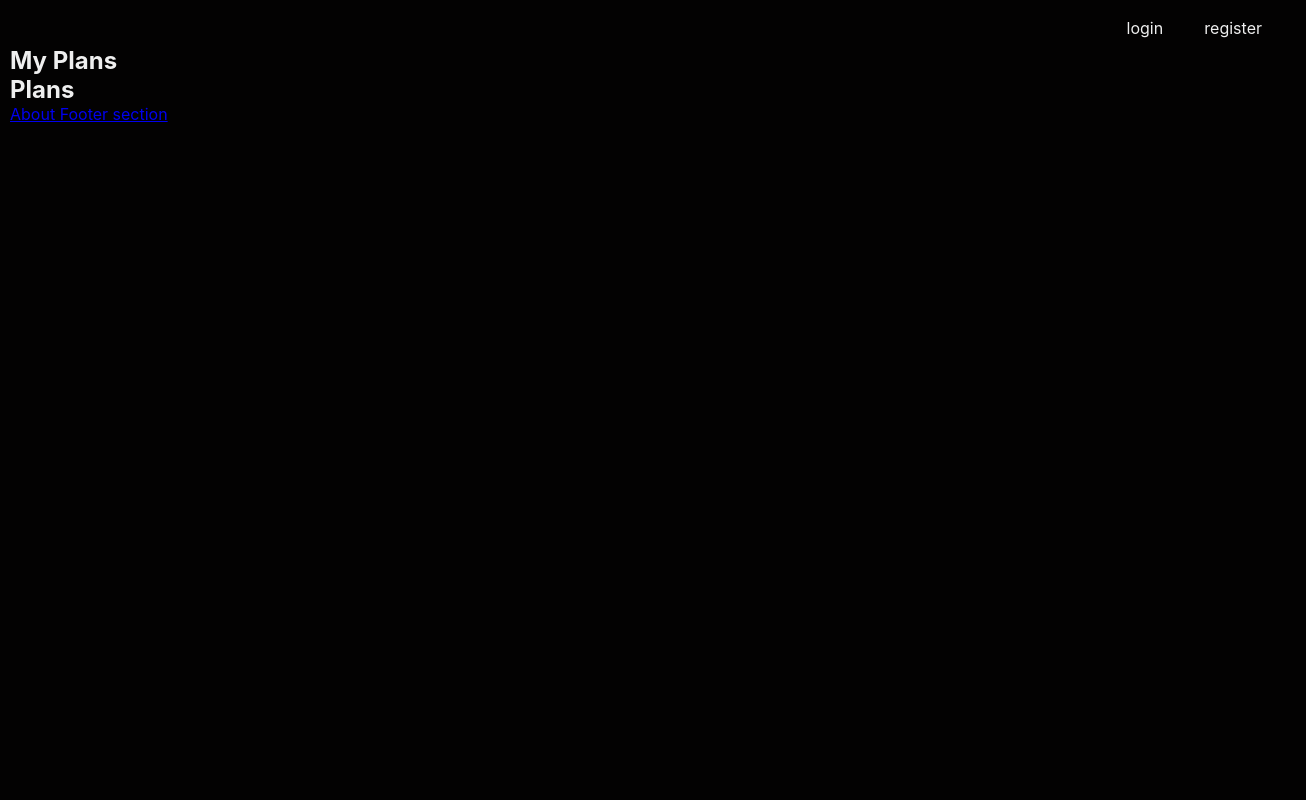
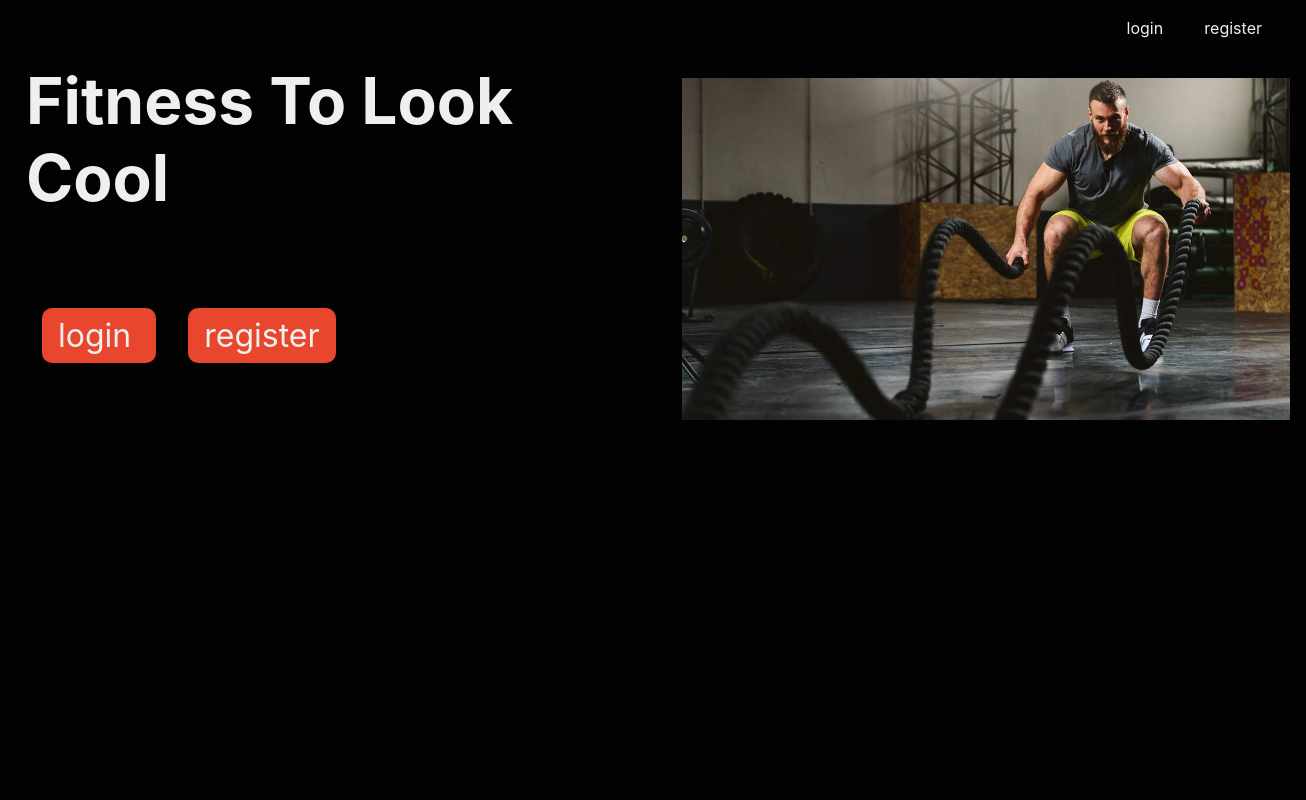
Before and after one commit to rijothedeveloper/WorkoutLogger, a React (Create React App) app in the folder Frontend/workout-logger/: page / in a window 1280 px wide. Shown: the top 800 px of the page, 1306 px wide, since content can reach past the window. Built offline with nearby package versions, Linux system fonts and the light colour scheme.

Commit message:
home page updated

```diff
--- a/Frontend/workout-logger/src/App.css
+++ b/Frontend/workout-logger/src/App.css
@@ -81,6 +81,35 @@ input[type="submit"] {
   background-color: var(--secondary-color);
 }
 
+.home {
+  width: 100vw;
+  height: 1000px;
+  display: flex;
+}
+
+.homec {
+  flex-basis: 50%;
+  font-size: xx-large;
+  margin: 16px;
+}
+
+.homec img {
+  width: 100%;
+}
+
+.homec a {
+  padding: 8px 16px;
+  margin: 16px;
+  border-radius: 10px;
+  text-decoration: none;
+  color: var(--white-color);
+  background-color: var(--secondary-color);
+}
+
+.homec h1 {
+  margin-bottom: 100px;
+}
+
 .logo {
   margin-right: auto;
 }
--- a/Frontend/workout-logger/src/components/Main.js
+++ b/Frontend/workout-logger/src/components/Main.js
@@ -1,8 +1,15 @@
 import Plans from "./Plans";
 import SavedPlans from "./SavedPlans";
 import Workouts from "./Workouts";
+import UserContext from "../UserContext";
+import { useContext } from "react";
+import NavItem from "./NavItem";
+import fitImg from "../images/fitnessbg.jpeg";
 
 const Main = () => {
+  const [user] = useContext(UserContext);
+  function outPut() {
+    if (user.loggedin) {
       return (
         <>
           <SavedPlans />
@@ -10,6 +17,22 @@ const Main = () => {
           <Workouts />
         </>
       );
+    } else {
+      return (
+        <div class="home">
+          <div class="homec">
+            <h1>Fitness To Look Cool</h1>
+            <NavItem link="login" />
+            <NavItem link="register" />
+          </div>
+          <div class="homec">
+            <img src={fitImg} class="homec" />
+          </div>
+        </div>
+      );
+    }
+  }
+  return outPut();
 };
 
 export default Main;
```
Also changed, not shown: Frontend/workout-logger/src/images/fitnessbg.jpeg (added), Frontend/workout-logger/src/logo.svg (deleted). Lines whose indentation alone changed are shown as unchanged.
